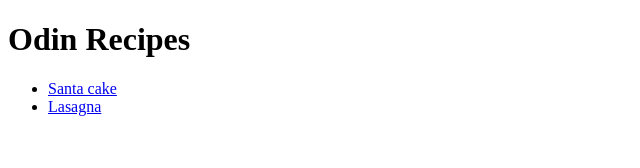
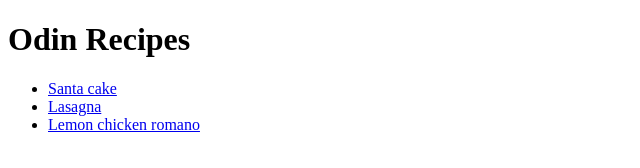
Before and after one commit to st202222/odin-recipes, a plain HTML site: page index.html in a window 1280 px wide. Shown: the whole page, without its empty margins (0-640 px from the left). Drawn offline with Linux system fonts and the light colour scheme.

Commit message:
Add link to chicken recipe on a main page

```diff
--- a/index.html
+++ b/index.html
@@ -11,6 +11,7 @@
     <ul>
         <li><a href="./recipes/Santacake.html">Santa cake</a></li>
         <li><a href="./recipes/lasagna.html">Lasagna</a></li>
+        <li><a href="./recipes/chicken.html">Lemon chicken romano</a></li>
     </ul>
 
 </body>
```
